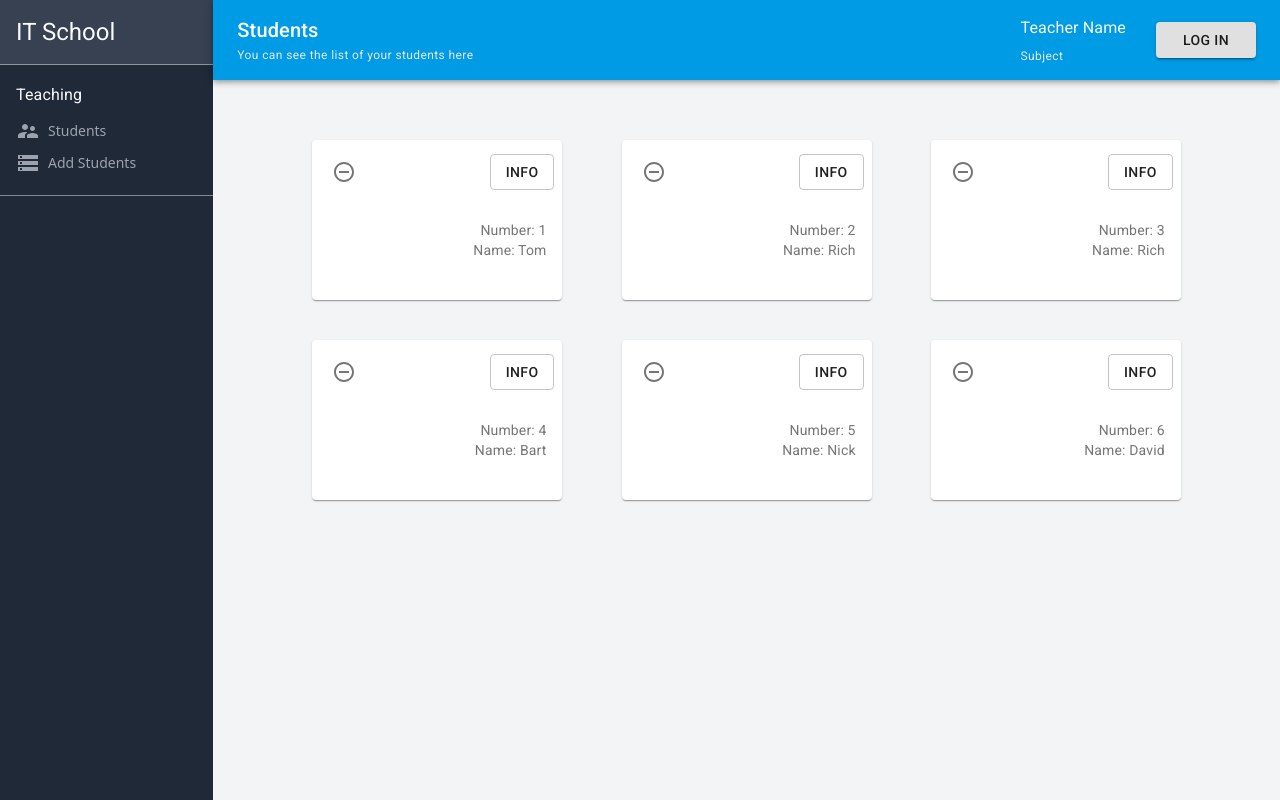
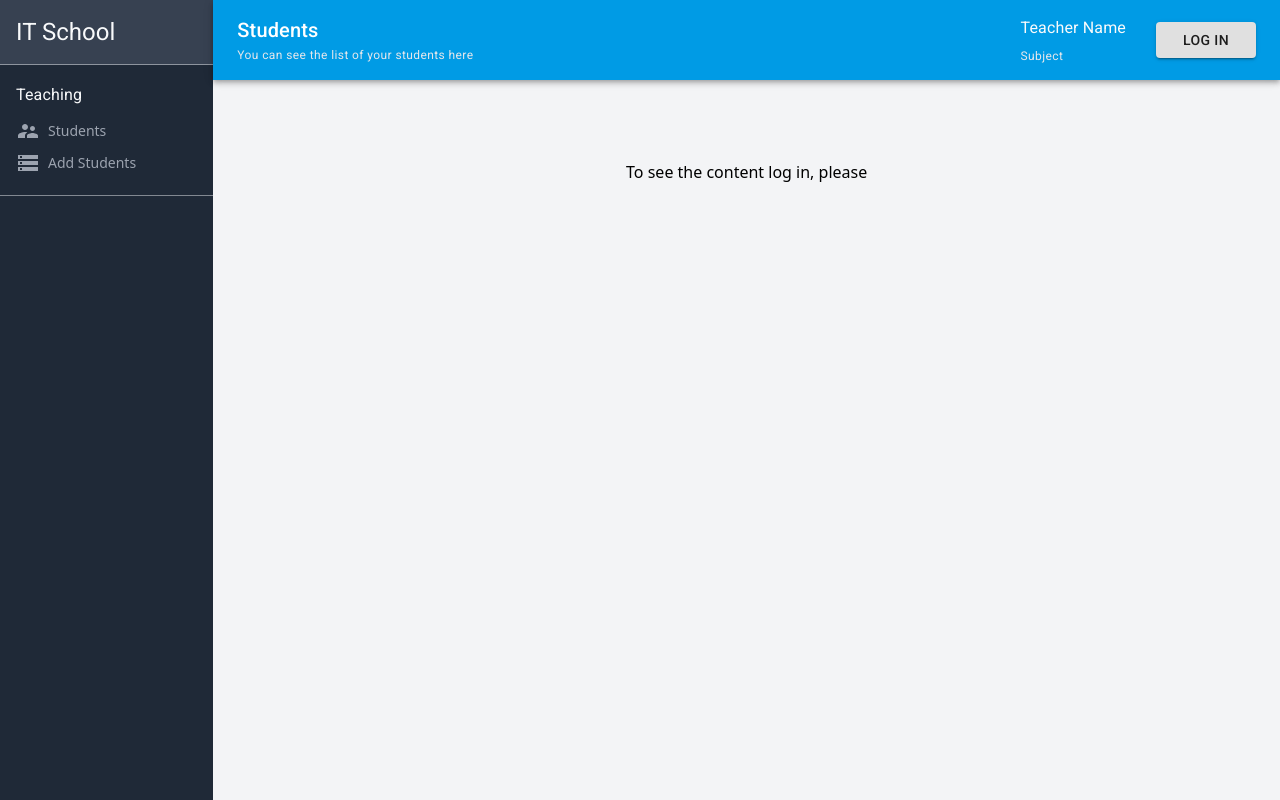
Before and after one commit to IlyaKrapivnoy/pair_programming, a React (Create React App) app: page / in a window 1280 px wide. Built offline with nearby package versions, Linux system fonts and the light colour scheme; data requests are answered from the project's data file.

Commit message:
show content only if you logged in

```diff
--- a/src/App.js
+++ b/src/App.js
@@ -3,18 +3,27 @@ import Sidebar from './components/Sidebar';
 import Students from './components/Students';
 import { BrowserRouter as Router, Switch, Route } from 'react-router-dom';
 import AddStudents from './components/AddStudents';
+import { useState } from 'react';
 
 function App() {
+    const [isLogged, setIsLogged] = useState(false);
+
     return (
         <div className='flex'>
             <Router>
                 <Sidebar />
                 <Switch>
                     <Route exact path='/'>
-                        <Students />
+                        <Students
+                            isLogged={isLogged}
+                            setIsLogged={setIsLogged}
+                        />
                     </Route>
                     <Route path='/add_students'>
-                        <AddStudents />
+                        <AddStudents
+                            isLogged={isLogged}
+                            setIsLogged={setIsLogged}
+                        />
                     </Route>
                 </Switch>
             </Router>
--- a/src/components/AddStudents.jsx
+++ b/src/components/AddStudents.jsx
@@ -1,11 +1,13 @@
 import Header from './Header';
 
-const AddStudents = () => {
+const AddStudents = ({ isLogged, setIsLogged }) => {
     return (
         <div className='w-10/12 bg-gray-100'>
             <Header
                 title='Add Students'
                 description='You can add your students here'
+                isLogged={isLogged}
+                setIsLogged={setIsLogged}
             />
         </div>
     );
--- a/src/components/Header.jsx
+++ b/src/components/Header.jsx
@@ -1,9 +1,6 @@
 import { AppBar, Toolbar, Typography, Button } from '@material-ui/core';
-import { useState } from 'react';
 
-const Header = ({ title, description }) => {
-    const [isLogged, setIsLogged] = useState(false);
-
+const Header = ({ title, description, isLogged, setIsLogged }) => {
     return (
         <div>
             <AppBar position='static'>
--- a/src/components/Students.jsx
+++ b/src/components/Students.jsx
@@ -2,7 +2,7 @@ import { useEffect, useState } from 'react';
 import Header from './Header';
 import StudentsList from './StudentsList';
 
-const Students = () => {
+const Students = ({ isLogged, setIsLogged }) => {
     const [students, setStudents] = useState(null);
 
     useEffect(() => {
@@ -20,9 +20,17 @@ const Students = () => {
             <Header
                 title='Students'
                 description='You can see the list of your students here'
+                isLogged={isLogged}
+                setIsLogged={setIsLogged}
             />
 
-            {students && <StudentsList students={students} />}
+            {isLogged ? (
+                students && <StudentsList students={students} />
+            ) : (
+                <div className='flex justify-center items-center mt-20'>
+                    To see the content log in, please
+                </div>
+            )}
         </div>
     );
 };
--- a/src/components/StudentsList.jsx
+++ b/src/components/StudentsList.jsx
@@ -6,9 +6,9 @@ import {
     Typography,
     Button,
 } from '@material-ui/core';
-import { Close, RemoveCircleOutline } from '@material-ui/icons';
+import { RemoveCircleOutline } from '@material-ui/icons';
 
-const StudentsList = ({ students }) => {
+const StudentsList = ({ students, setIsLogged, isLogged }) => {
     return (
         <div
             style={{
```
